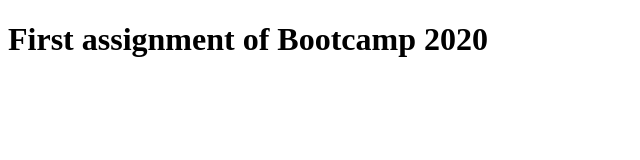
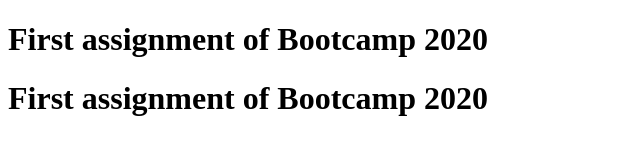
Before and after one commit to SalmanSaleem96/Bootcamp2020, a plain HTML site: page index.html in a window 1280 px wide. Shown: the whole page, without its empty margins (0-640 px from the left). Drawn offline with Linux system fonts and the light colour scheme.

Commit message:
Update index.html

```diff
--- a/index.html
+++ b/index.html
@@ -7,6 +7,7 @@
 </head>
 <body>
     <h1>First assignment of Bootcamp 2020</h1>
+    <h1>First assignment of Bootcamp 2020</h1>
 
 </body>
 </html>
```
